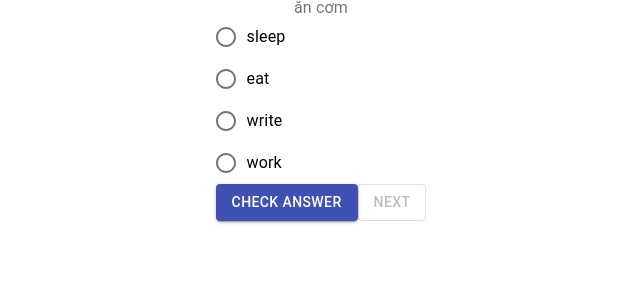
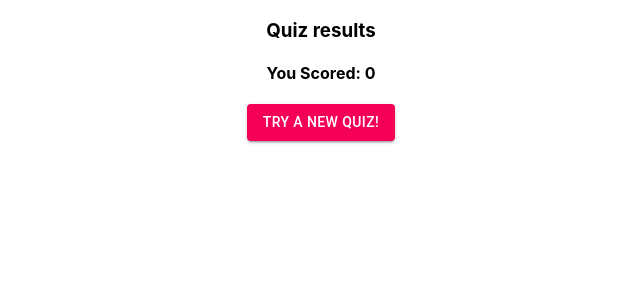
Before and after one commit to adhoc-app/adhoc-react-redux-typescript, a React (Create React App) app: page /results in a window 1280 px wide. Shown: the top 300 px of the page, without its empty margins (319-959 px from the left). Built offline with nearby package versions, Linux system fonts and the light colour scheme.

Commit message:
finish-button created results page and added right-answer counter

```diff
--- a/src/App.tsx
+++ b/src/App.tsx
@@ -1,12 +1,19 @@
+import { BrowserRouter as Router, Route, Switch } from "react-router-dom";
 import "./App.css";
 import Quiz from "./features/quiz/Quiz";
+import Results from "./features/quiz/results/Results";
 
 function App() {
   return (
-    <div className="App">
-      {/* <Header /> */}
-      <Quiz />
-    </div>
+    <Router>
+      <div className="App">
+        {/* <Header /> */}
+        <Switch>
+          <Route exact path="/results" component={Results} />
+          <Route exact path="/" component={Quiz} />
+        </Switch>
+      </div>
+    </Router>
   );
 }
 
--- a/src/features/quiz/answers/answerSlice.ts
+++ b/src/features/quiz/answers/answerSlice.ts
@@ -16,15 +16,20 @@ export const mockAnswer: Answer[] = [
 export interface AnswerState {
   correctAnswer: number | undefined;
   answers: number[];
+  correctAnswerCount: number;
 }
 
 const initialState: AnswerState = {
   correctAnswer: undefined,
   answers: [],
+  correctAnswerCount: 0,
 };
 
 export const selectCurrentAnswer = (state: RootState) =>
   state.answer.correctAnswer;
+
+export const selectCorrectAnswerCount = (state: RootState) =>
+  state.answer.correctAnswerCount;
 
 export const getAnswer = createAsyncThunk(
   "answer/getAnswer",
@@ -41,6 +46,9 @@ export const answerSlice = createSlice({
     resetCorrectAnswer: (state) => {
       state.correctAnswer = undefined;
     },
+    incrementCount: (state) => {
+      state.correctAnswerCount += 1;
+    },
   },
   extraReducers: (builder) => {
     builder.addCase(getAnswer.fulfilled, (state, action) => {
@@ -50,6 +58,6 @@ export const answerSlice = createSlice({
   },
 });
 
-export const { resetCorrectAnswer } = answerSlice.actions;
+export const { resetCorrectAnswer, incrementCount } = answerSlice.actions;
 
 export default answerSlice.reducer;
--- /dev/null
+++ b/src/features/quiz/results/Results.tsx
@@ -0,0 +1,32 @@
+import { Button } from "@material-ui/core";
+import React from "react";
+import { BrowserRouter as Router, useHistory } from "react-router-dom";
+import { useAppSelector } from "../../../app/hooks";
+import { selectCorrectAnswerCount } from "../answers/answerSlice";
+
+const Results = () => {
+  const correctAnswerCount = useAppSelector(selectCorrectAnswerCount);
+  const history = useHistory();
+
+  const handleHistory = () => {
+    history.push("/");
+  };
+
+  return (
+    <Router>
+      <div className="flex flex-col h-screen justify-center items-center">
+        <div className="flex flex-col">
+          <h3>Quiz results</h3>
+          <h4>You Scored: {correctAnswerCount}</h4>
+        </div>
+        <div>
+          <Button onClick={handleHistory} variant="contained" color="secondary">
+            Try a new Quiz!
+          </Button>
+        </div>
+      </div>
+    </Router>
+  );
+};
+
+export default Results;
```
